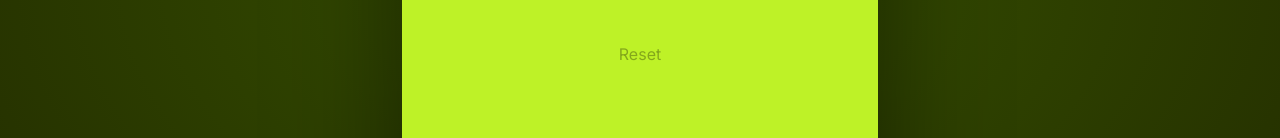
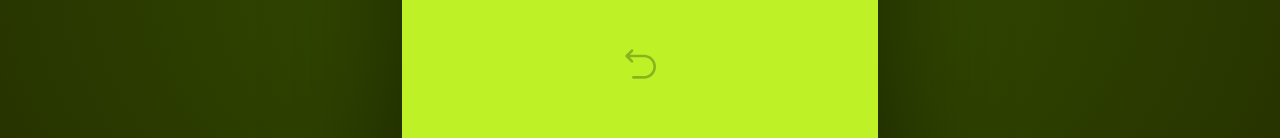
Before and after one commit to PachaiyappanV/Fancy-Counter, a React (Vite) app: page / in a window 1280 px wide. Shown: the part 418-556 px from the top of the page. Built offline with nearby package versions, Linux system fonts and the light colour scheme.

Commit message:
feat(icon): add reset button icon

```diff
--- a/package.json
+++ b/package.json
@@ -10,6 +10,7 @@
     "preview": "vite preview"
   },
   "dependencies": {
+    "@radix-ui/react-icons": "^1.3.0",
     "react": "^18.3.1",
     "react-dom": "^18.3.1"
   },
--- a/src/ResetButton.jsx
+++ b/src/ResetButton.jsx
@@ -1,5 +1,10 @@
+import { ResetIcon } from "@radix-ui/react-icons";
 const ResetButton = () => {
-  return <button className="reset-btn">Reset</button>;
+  return (
+    <button className="reset-btn">
+      <ResetIcon className="reset-btn-icon" />
+    </button>
+  );
 };
 
 export default ResetButton;
```
Also changed, not shown: 1 other file (tests, documents, lock files or other folders).
